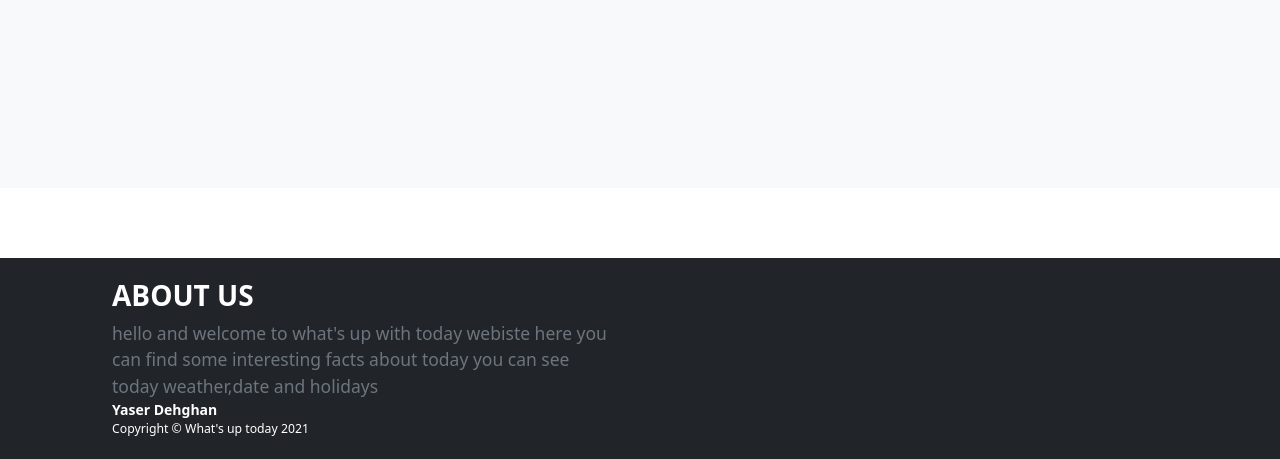
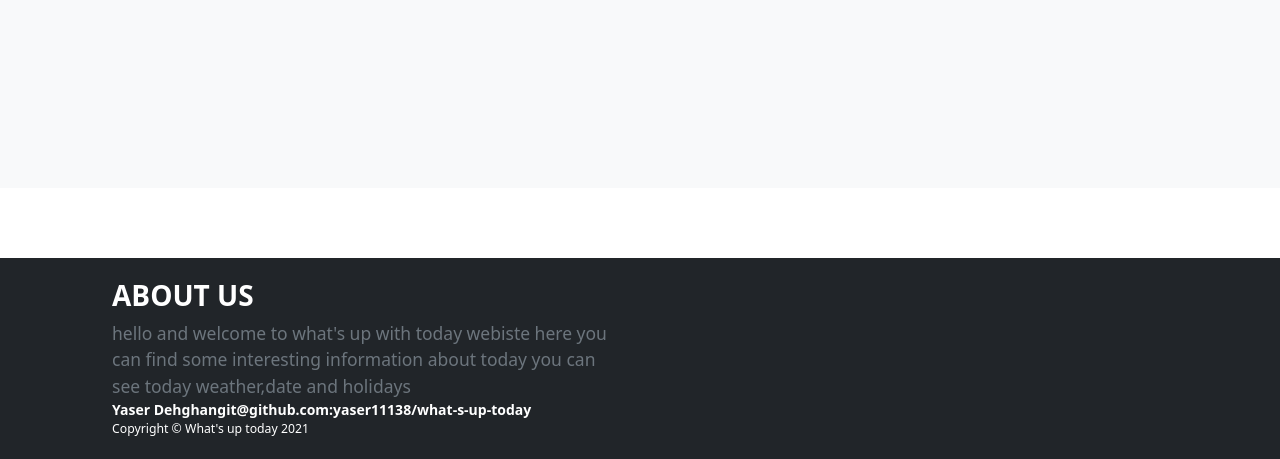
Before and after one commit to yaser11138/Today-News, a Django app: page / in a window 1280 px wide. Shown: the part 1273-1732 px from the top of the page. Run offline with Django 4.2, Linux system fonts and the light colour scheme; data that the repository does not hold is empty; some libraries are stand-ins or nearby versions.

Commit message:
some change

```diff
--- a/weather/templates/index.html
+++ b/weather/templates/index.html
@@ -159,10 +159,10 @@
                  <div class="row gx-5 align-items-center" id="about_us">
                         <div class="col-lg-6">
                             <h2 class="fw-bolder text-white">ABOUT US</h2>
-                            <p class="lead fw-normal text-muted mb-0"> hello and welcome to what's up with today webiste here you can find some interesting facts about today you can see today weather,date and holidays</p>
+                            <p class="lead fw-normal text-muted mb-0"> hello and welcome to what's up with today webiste here you can find some interesting information about today you can see today weather,date and holidays</p>
                         </div>
                           <div class="fw-bold text-white">
-                              Yaser Dehghan
+                              Yaser Dehghangit@github.com:yaser11138/what-s-up-today
                           </div>
                     </div>
                 <div class="row align-items-center justify-content-between flex-column flex-sm-row">
```
